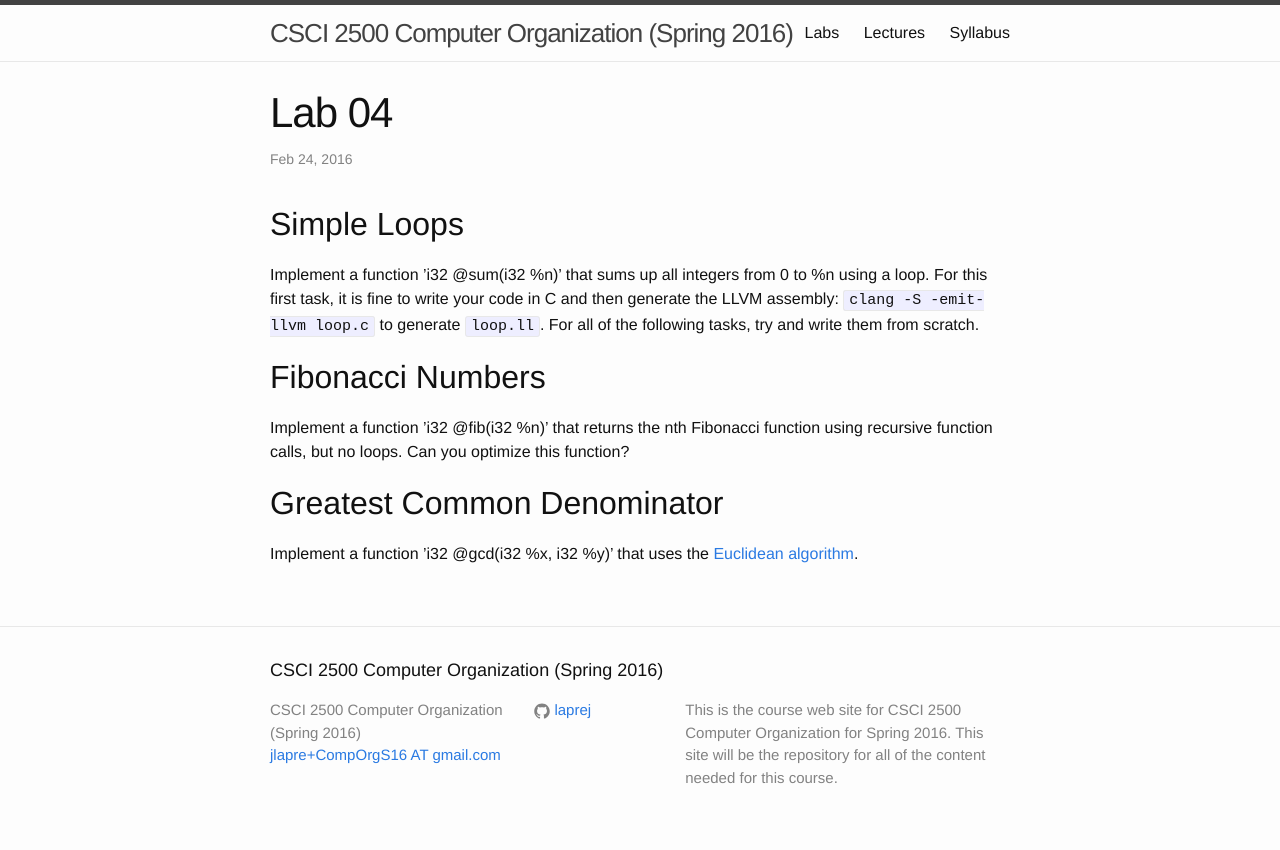
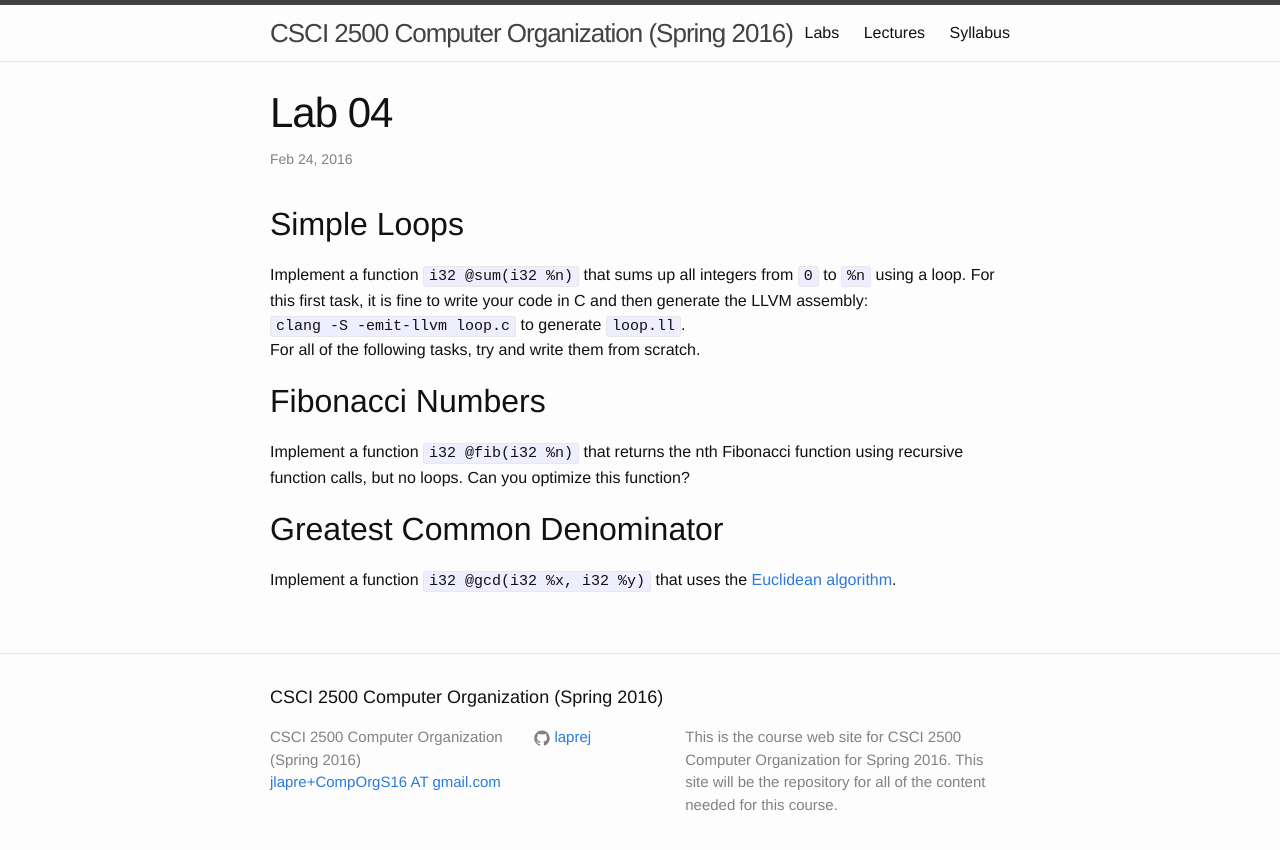
Before and after one commit to RPI-CSCI-2500-2016-Spring/RPI-CSCI-2500-2016-Spring.github.io, a Jekyll site: the page built from _posts/2016-02-24-lab04.md, in a window 1280 px wide. Shown: the top 850 px of the page. Built offline with Jekyll 4.4.1, drawn with Linux system fonts in a browser that asks for light colours.

Commit message:
Added Lab 04

```diff
--- a/_posts/2016-02-24-lab04.md
+++ b/_posts/2016-02-24-lab04.md
@@ -7,16 +7,16 @@ category: lab
 
 ## Simple Loops
 
-Implement a function ’i32 @sum(i32 %n)’ that sums up all integers from 0 to %n using a loop.
+Implement a function `i32 @sum(i32 %n)` that sums up all integers from `0` to `%n` using a loop.
 For this first task, it is fine to write your code in C and then generate the LLVM assembly:
 `clang -S -emit-llvm loop.c` to generate `loop.ll`.
 For all of the following tasks, try and write them from scratch.
 
 ## Fibonacci Numbers
 
-Implement a function ’i32 @fib(i32 %n)’ that returns the nth Fibonacci function using recursive function calls, but no loops.
+Implement a function `i32 @fib(i32 %n)` that returns the nth Fibonacci function using recursive function calls, but no loops.
 Can you optimize this function?
 
 ## Greatest Common Denominator
 
-Implement a function ’i32 @gcd(i32 %x, i32 %y)’ that uses the [Euclidean algorithm](https://en.wikipedia.org/wiki/Euclidean_algorithm).
+Implement a function `i32 @gcd(i32 %x, i32 %y)` that uses the [Euclidean algorithm](https://en.wikipedia.org/wiki/Euclidean_algorithm).
```
